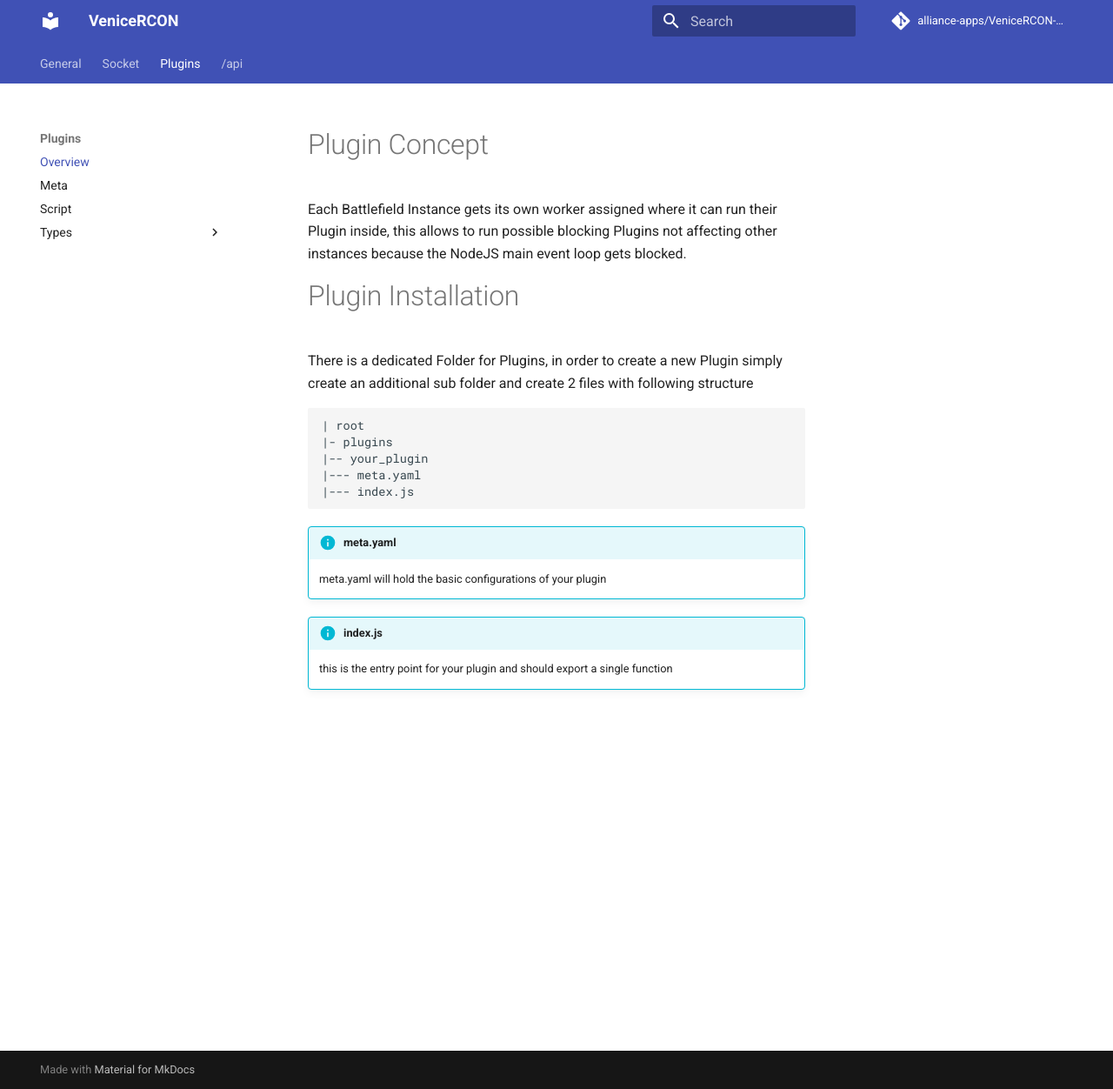
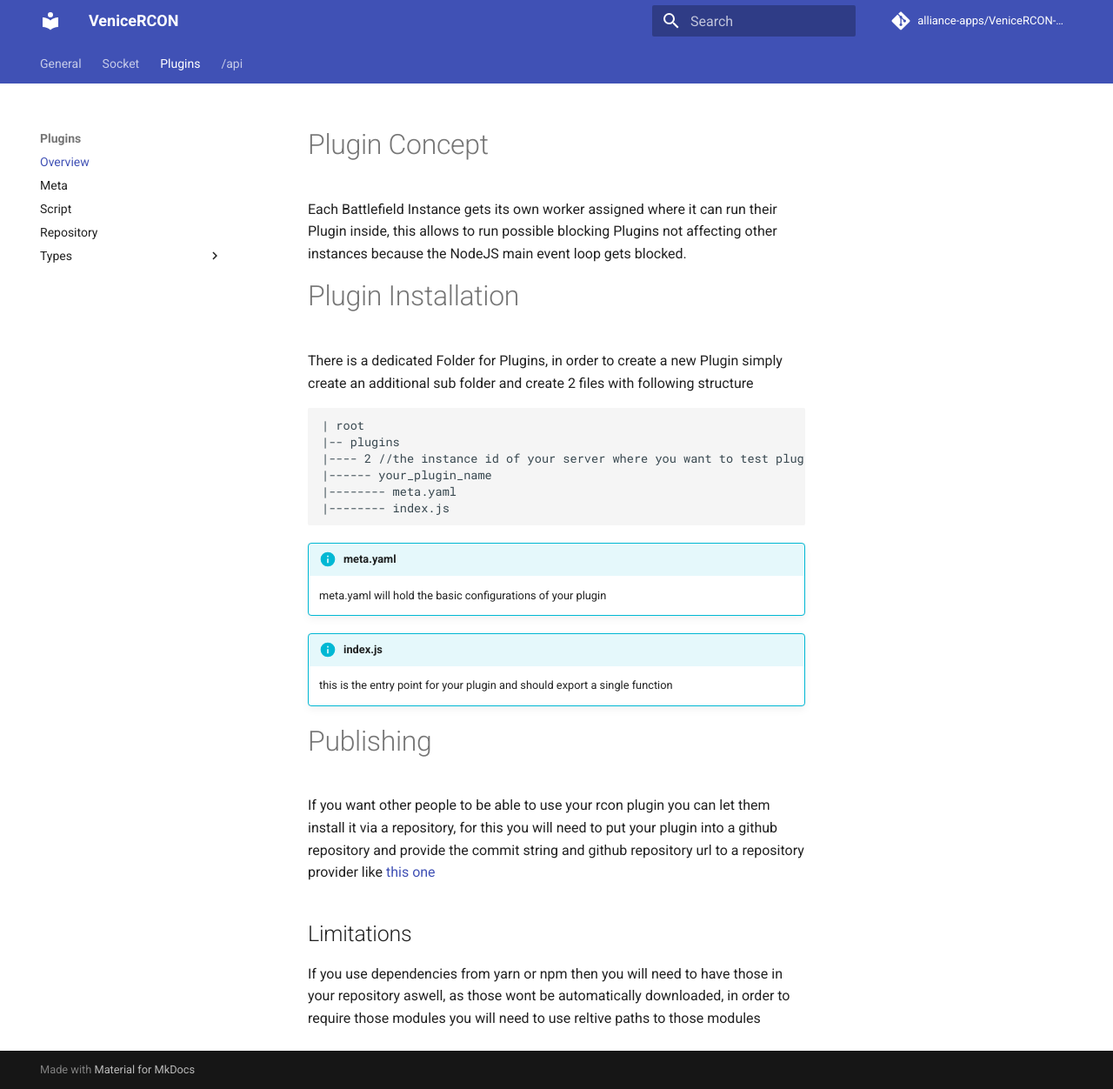
Before and after one commit to alliance-apps/VeniceRCON-documentation, an MkDocs documentation site: the page built from docs/general/plugin/overview.md, in a window 1280 px wide and 1252 px high. Shown: the whole window at 87% size. Built offline with MkDocs 1.6.1 and Material for MkDocs 9.7.7, drawn with Linux system fonts in a browser that asks for light colours; comment, search, counter and statistics services are not loaded.

Commit message:
add notes about plugin repositories

````diff
--- a/docs/general/plugin/overview.md
+++ b/docs/general/plugin/overview.md
@@ -8,11 +8,11 @@ There is a dedicated Folder for Plugins, in order to create a new Plugin simply
 
 ```
 | root
-|- plugins
-|-- your_plugin
-|--- meta.yaml
-|--- index.js
-
+|-- plugins
+|---- 2 //the instance id of your server where you want to test plugins
+|------ your_plugin_name
+|-------- meta.yaml
+|-------- index.js
 ```
 
 !!! info "meta.yaml"
@@ -20,3 +20,11 @@ There is a dedicated Folder for Plugins, in order to create a new Plugin simply
 
 !!! info "index.js"
     this is the entry point for your plugin and should export a single function
+
+# Publishing
+
+If you want other people to be able to use your rcon plugin you can let them install it via a repository, for this you will need to put your plugin into a github repository and provide the commit string and github repository url to a repository provider like [this one](https://github.com/Multivit4min/vu-plugin-repo)
+
+## Limitations
+
+If you use dependencies from yarn or npm then you will need to have those in your repository aswell, as those wont be automatically downloaded, in order to require those modules you will need to use reltive paths to those modules
--- a/mkdocs.yml
+++ b/mkdocs.yml
@@ -36,6 +36,7 @@ nav:
     - Overview: general/plugin/overview.md
     - Meta: general/plugin/meta.md
     - Script: general/plugin/script.md
+    - Repository: general/plugin/repository.md
     - Types:
       - Logger: general/plugin/types/Logger.md
       - PluginRouter: general/plugin/types/PluginRouter.md
````
Also changed, not shown: docs/general/plugin/repository.md (added, +16 -0 lines).
